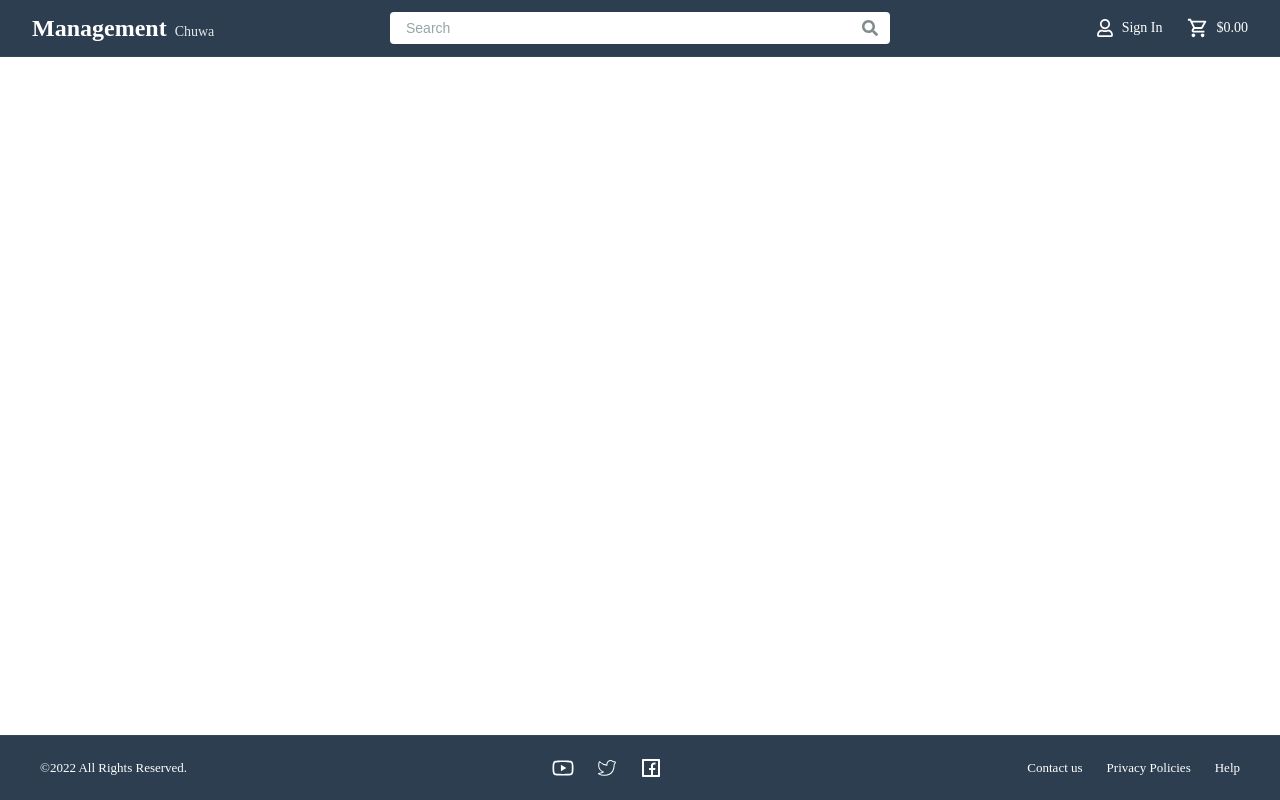
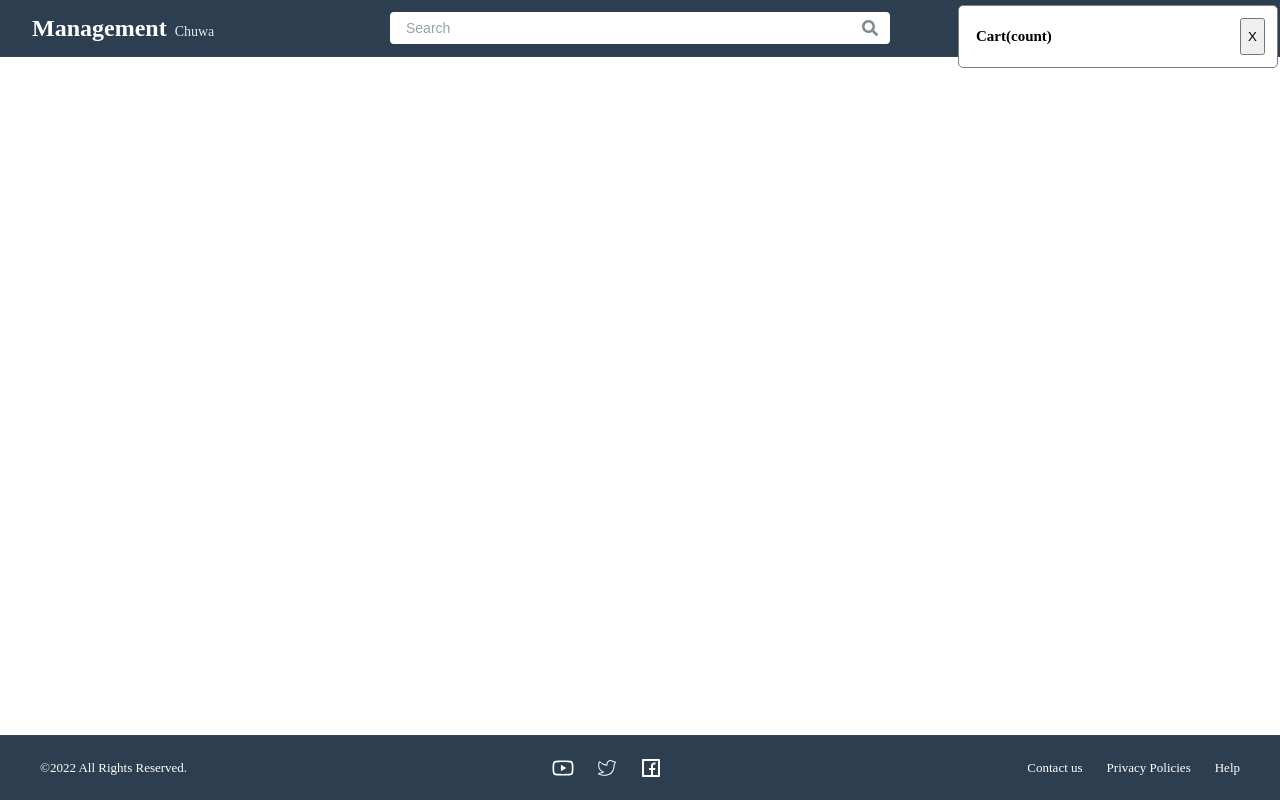
Before and after one commit to xijia007/groupE-project1, a React (Vite) app in the folder frontend/: page /cart in a window 1280 px wide. Built offline with nearby package versions, Linux system fonts and the light colour scheme.

Commit message:
front-end: shopping cart work in different page

```diff
--- a/frontend/src/App.jsx
+++ b/frontend/src/App.jsx
@@ -3,35 +3,54 @@ import { useNavigate } from "react-router-dom";
 import Footer from "./assets/components/Footer/index.jsx";
 import Header from "./assets/components/Header/index.jsx";
 import SignIn from "./assets/components/SignInModal/SignIn.jsx";
-import { BrowserRouter, Routes, Route } from "react-router-dom";
+import { BrowserRouter, Routes, Route, useLocation } from "react-router-dom";
 import Home from "./pages/Home.jsx";
 import ProductDetail from "./pages/ProductDetail.jsx";
 import EditProduct from "./pages/EditProduct.jsx";
+import Cart from "./pages/Cart.jsx";
 
   function AppContent() {
     const [showSignIn, setShowSignIn] = useState(false);
     const navigate = useNavigate();
+    const location = useLocation();
+    const backgroundLocation = location.state?.backgroundLocation;
 
+    console.log("path:", location.pathname, "bg:", backgroundLocation?.pathname);
     const handleHomeClick = () => {
       setShowSignIn(false);
       navigate("/");
     };
+
+    const handleCartClick = () => {
+      if (location.pathname === '/cart') return;
+      navigate('/cart', { state: { backgroundLocation: location }});
+    }
 
     return (
       <>
         <Header
           onSignInClick={() => setShowSignIn(true)}
           onHomeClick={handleHomeClick}
+          onCartClick={handleCartClick}
         />
         <main className="mainContainer">
           {showSignIn ? (
             <SignIn onClose={() => setShowSignIn(false)} />
           ) : (
-          <Routes>
+            <>
+              <Routes location={backgroundLocation || location}>
                 <Route path="/" element={<Home />} />
                 <Route path="/products/:id" element={<ProductDetail />} />
                 <Route path="/products/:id/edit" element={<EditProduct />} />
+                <Route path="/cart" element={<Cart />} />
               </Routes>
+
+              {backgroundLocation && (
+                <Routes>
+                  <Route path="/cart" element={<Cart />} />
+                </Routes>
+              )}
+            </>
           )}
         </main>
         <Footer />
--- a/frontend/src/assets/components/Header/index.jsx
+++ b/frontend/src/assets/components/Header/index.jsx
@@ -1,8 +1,16 @@
 import "./Header.css";
 import { FaRegUser, FaSearch } from "react-icons/fa";
 import { MdOutlineShoppingCart } from "react-icons/md";
+// import { Link, useLocation, useNavigate } from "react-router-dom";
 
-function Header({ onSignInClick, onHomeClick }) {
+function Header({ onSignInClick, onHomeClick, onCartClick }) {
+  // const navigate = useNavigate();
+  // const location = useLocation();
+
+  // const handleCartClick = () => {
+  //   navigate('/cart', { state: { backgroundLocation: location }});
+  // };
+
   return (
     <header className="site-header">
       <div className="site-header-brand" onClick={onHomeClick}>
@@ -19,8 +27,11 @@ function Header({ onSignInClick, onHomeClick }) {
           <FaRegUser className="site-header-image" />
           <span className="site-header-login">Sign In</span>
         </div>
-        <div className="site-header-cart">
-          <MdOutlineShoppingCart className="cart-icon" />
+        <div className="site-header-cart" onClick={onCartClick}>
+          <MdOutlineShoppingCart
+            className="cart-icon"
+
+          />
           <span className="cart-price">$0.00</span>
         </div>
       </div>
--- /dev/null
+++ b/frontend/src/pages/Cart.css
@@ -0,0 +1,20 @@
+.cart-popup {
+  position: fixed;
+  top: 5px;
+  right: 2px;
+  padding: 12px;
+  width: min(320px, 90vw);
+  border: 1px solid grey;
+  border-radius: 5px;
+  background: white;
+}
+
+.cart-popup h1 {
+  font-size: 15px;
+  margin-left: 5px;
+}
+
+.cart-header {
+    display: flex;
+    justify-content: space-between;
+}
--- /dev/null
+++ b/frontend/src/pages/Cart.jsx
@@ -0,0 +1,29 @@
+import { Link, useNavigate } from "react-router-dom"
+import "./Cart.css";
+
+function Cart() {
+    const navigate = useNavigate();
+    const handleClose = () => {
+        console.log("cart closing");
+        navigate(-1);
+    }
+    console.log("render cart")
+
+    return (
+        <div className="cart-overlay" onClick={handleClose}>
+        <div
+            className="cart-popup"
+            onClick={(e)=>e.stopPropagation()}
+            // style={{ position: "fixed", top: 20, right: 20, zIndex: 9999 }}
+        >
+
+        <div className="cart-header">
+            <h1>Cart(count)</h1>
+            <button onClick={handleClose}>X</button>
+        </div>
+        </div>
+        </div>
+    )
+}
+
+export default Cart;
--- a/frontend/src/pages/ProductDetail.jsx
+++ b/frontend/src/pages/ProductDetail.jsx
@@ -4,7 +4,8 @@ function ProductDetail() {
 
     return (
         <>
-            <h1>Product Detail Page</h1>
+        <div className="header"></div>
+            <h1>Products Detail</h1>
             <Link className="back-to-home" to='/'>
                 <button>Back To Home Page</button>
             </Link>
```
Also changed, not shown: frontend/src/pages/ProductDetail.css (added). Lines whose indentation alone changed are shown as unchanged.
